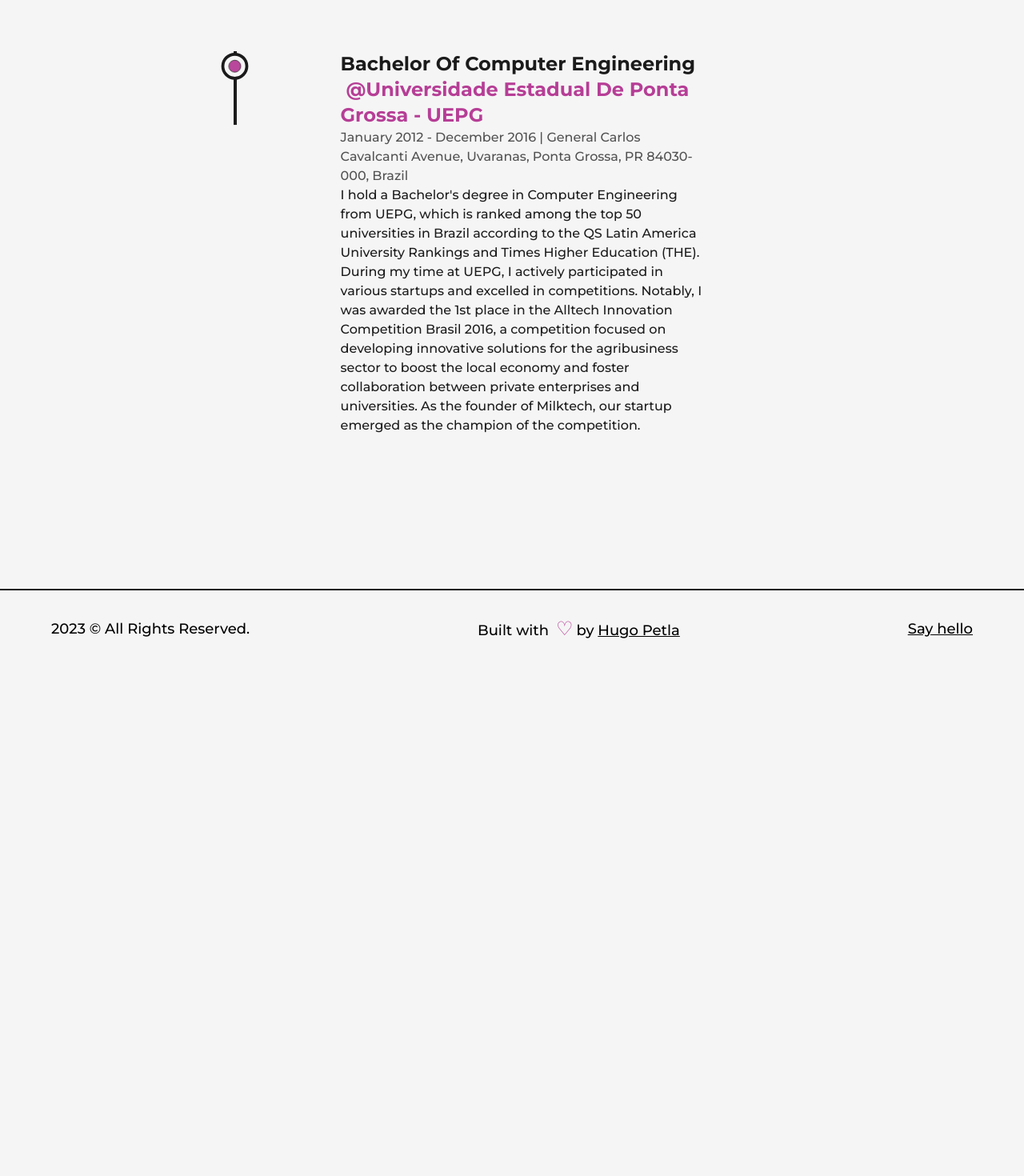
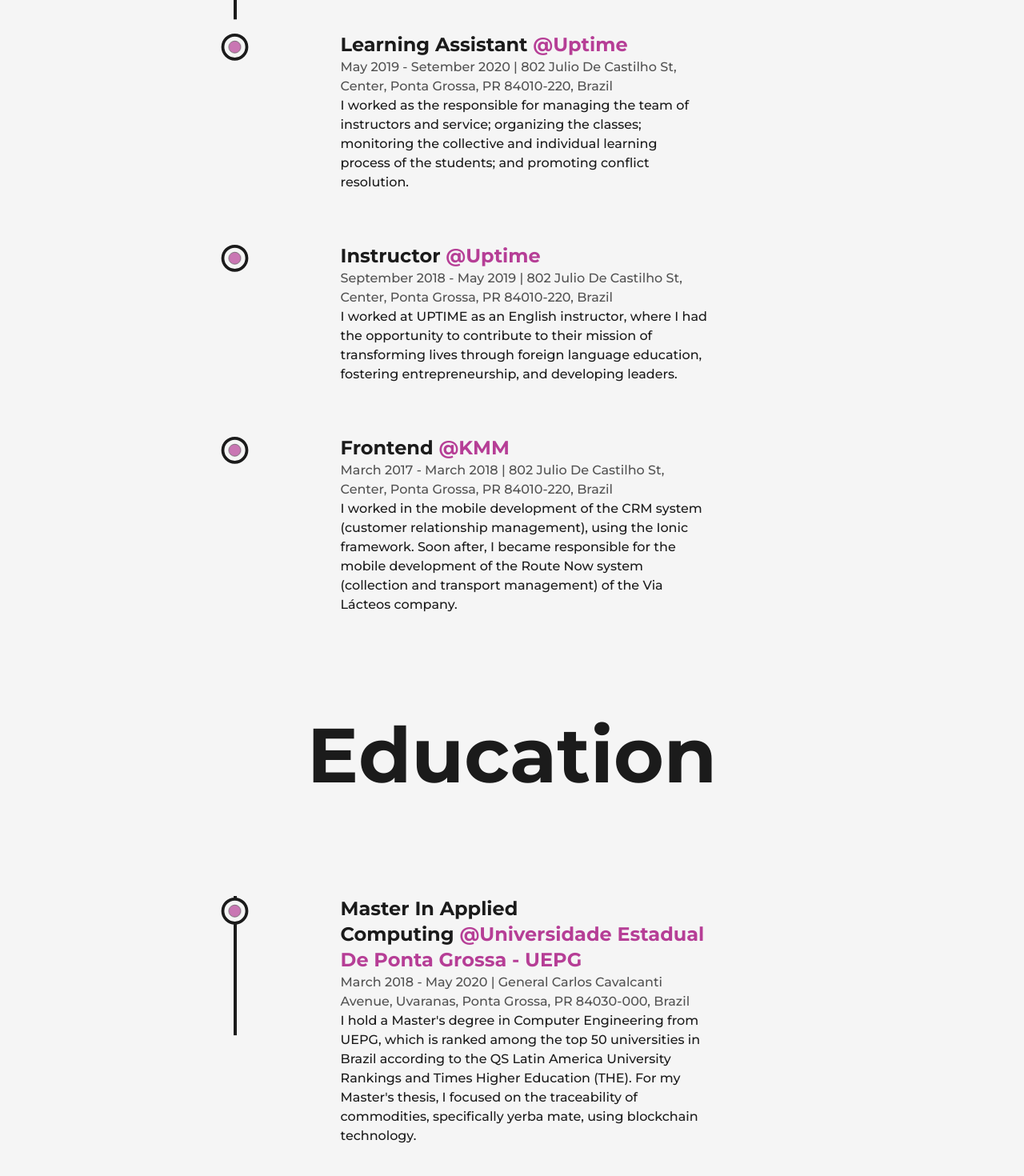
Before and after one commit to HugoPetla/my-portifolio, a Next.js app: page /about in a window 1280 px wide. Shown: the part 2940-4410 px from the top of the page at 80% size. Before the commit the page ends 3774 px from the top, so only its background shows below. Built offline with nearby package versions, Linux system fonts and the light colour scheme.

Commit message:
Updated data from CV

```diff
--- a/src/app/about/page.tsx
+++ b/src/app/about/page.tsx
@@ -35,7 +35,7 @@
 
 const experience = [
   {
-    position: "Frontend",
+    position: "Frontend Senior",
     company: "Compass Uol",
     companyLink: "https://compass.uol/en/home/",
     address:
@@ -43,9 +43,54 @@
     work: "In my role as a Frontend Developer, I specialize in web development using Nextjs/React. With a strong understanding of both client and server-side development, I am skilled in utilizing various libraries such as Redux, Material-UI (mui), Lodash, and others to deliver high-quality web applications. My expertise in developing responsive and accessible user interfaces, optimizing performance, and implementing best practices for modern web development has enabled me to deliver outstanding solutions for clients across diverse industries. I am committed to staying up-to-date with the latest web technologies, tools, and frameworks and applying them to create compelling and visually engaging web applications that meet user needs and exceed expectations.",
     time: "December 2021 - Present",
   },
+  {
+    position: "Frontend",
+    company: "Schaffen It",
+    companyLink: "https://schaffen-it.com/",
+    address:
+      "527 Carlos Cavalcantti Ave, Suite 1. Uvaranas, Ponta Grossa, Paraná, Brazil",
+    work: "Work in collaboration with the squad to develop and maintain back-office applications and interfaces in order to improve administrative operations. Responsible for prototyping UI / UX interface design, simulating the user experience.",
+    time: "October 2020 - December 2021",
+  },
+  {
+    position: "Learning Assistant",
+    company: "Uptime",
+    companyLink: "https://uptime.com.br/site-ingles/",
+    address:
+      "802 Julio de Castilho St, Center, Ponta Grossa, PR 84010-220, Brazil",
+    work: "I worked as the responsible for managing the team of instructors and service; organizing the classes; monitoring the collective and individual learning process of the students; and promoting conflict resolution.",
+    time: "May 2019 - Setember 2020",
+  },
+  {
+    position: "Instructor",
+    company: "Uptime",
+    companyLink: "https://uptime.com.br/site-ingles/",
+    address:
+      "802 Julio de Castilho St, Center, Ponta Grossa, PR 84010-220, Brazil",
+    work: "I worked at UPTIME as an English instructor, where I had the opportunity to contribute to their mission of transforming lives through foreign language education, fostering entrepreneurship, and developing leaders.",
+    time: "September 2018 - May 2019",
+  },
+  {
+    position: "Frontend",
+    company: "KMM ",
+    companyLink: "https://kmm.com.br/",
+    address:
+      "802 Julio de Castilho St, Center, Ponta Grossa, PR 84010-220, Brazil",
+    work: "I worked in the mobile development of the CRM system (customer relationship management), using the Ionic framework. Soon after, I became responsible for the mobile development of the Route Now system (collection and transport management) of the Via Lácteos company.",
+    time: "March 2017 - March 2018",
+  },
 ];
 
 const education = [
+  {
+    position: "Master in Applied Computing",
+    company: "Universidade Estadual de Ponta Grossa - UEPG",
+    companyLink: "https://www.uepg.br/",
+    address:
+      "General Carlos Cavalcanti Avenue, Uvaranas, Ponta Grossa, PR 84030-000, Brazil",
+    work: "I hold a Master's degree in Computer Engineering from UEPG, which is ranked among the top 50 universities in Brazil according to the QS Latin America University Rankings and Times Higher Education (THE). For my Master's thesis, I focused on the traceability of commodities, specifically yerba mate, using blockchain technology.",
+    time: "March 2018 - May 2020",
+  },
   {
     position: "Bachelor of Computer Engineering ",
     company: "Universidade Estadual de Ponta Grossa - UEPG",
--- a/src/components/Footer/index.tsx
+++ b/src/components/Footer/index.tsx
@@ -8,11 +8,19 @@
         <span>
           Built with <span className="text-primary text-2xl px-1">&#9825;</span>
           by&nbsp;
-          <Link href="/" className="underline" target="_blank">
+          <Link
+            href="https://www.linkedin.com/in/hugo-petla/"
+            className="underline"
+            target="_blank"
+          >
             Hugo Petla
           </Link>
         </span>
-        <Link href="/" className="underline" target="_blank">
+        <Link
+          href="mailto:hugopetla@gmail.com"
+          className="underline"
+          target="_blank"
+        >
           Say hello
         </Link>
       </div>
```
